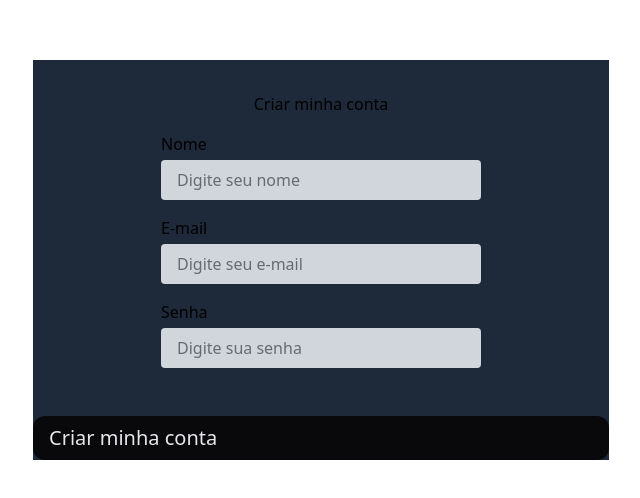
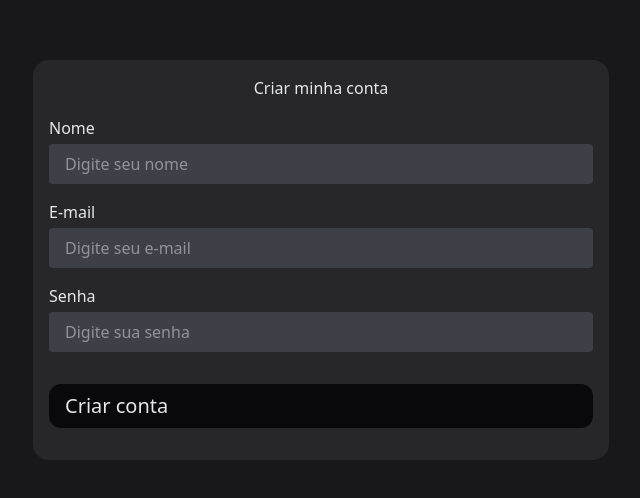
Before and after one commit to ricardoof/strada, a React (Vite) app in the folder web/: page /create-account in a window 1280 px wide. Shown: the part 140-638 px from the top of the page, without its empty margins (319-959 px from the left). Built offline with nearby package versions, Linux system fonts and the light colour scheme.

Commit message:
correção tela login

```diff
--- a/web/src/components/formCreateAccount.jsx
+++ b/web/src/components/formCreateAccount.jsx
@@ -1,29 +1,36 @@
+import { Button } from "./button";
 import { Input } from "./input";
 
 export function FormCreateAccount() {
     return (
-        <div className="flex flex-col w-full gap-4 items-center justify-center p-8">
-            <h2>Criar minha conta</h2>
+        <div className="flex flex-col w-full gap-4 items-center justify-center p-4">
+            <h2 className="text-font">Criar minha conta</h2>
 
-            <div className="flex flex-col gap-1 w-80">
-                <p>Nome</p>
-                <div className="flex gap-1 px-4 py-2 bg-gray-300 rounded">
+            <div className="flex flex-col gap-1 w-full">
+                <p className="text-font">Nome</p>
+                <div className="flex gap-1 px-4 py-2 bg-input rounded">
                     <Input type="text" placeholder="Digite seu nome" />
                 </div>
             </div>
 
-            <div className="flex flex-col gap-1 w-80">
-                <p>E-mail</p>
-                <div className="flex gap-1 px-4 py-2 bg-gray-300 rounded">
+            <div className="flex flex-col gap-1 w-full">
+                <p className="text-font">E-mail</p>
+                <div className="flex gap-1 px-4 py-2 bg-input rounded">
                     <Input type="text" placeholder="Digite seu e-mail" />
                 </div>
             </div>
 
-            <div className="flex flex-col gap-1 w-80">
-                <p>Senha</p>
-                <div className="flex gap-1 px-4 py-2 bg-gray-300 rounded">
+            <div className="flex flex-col gap-1 w-full">
+                <p className="text-font">Senha</p>
+                <div className="flex gap-1 px-4 py-2 bg-input rounded">
                     <Input type="password" placeholder="Digite sua senha" />
                 </div>
+            </div>
+
+            <div className="w-full py-4">
+                <Button>
+                    Criar conta
+                </Button>
             </div>
         </div>
     )
--- a/web/src/components/formLogin.jsx
+++ b/web/src/components/formLogin.jsx
@@ -12,21 +12,21 @@ export function FormLogin() {
     }
 
     return (
-        <div className="flex flex-col gap-4 bg-card min-h-screen items-center justify-center p-8">
+        <div className="flex flex-col w-full gap-4 items-center justify-center p-4">
             <p className="text-lg text-font lg:text-2xl">Acesse sua conta</p>
 
-            <div className="flex flex-col gap-1">
+            <div className="flex flex-col gap-1 w-full lg:w-90">
                 <p className="text-sm text-font lg:text-xl">E-mail</p>
-                <div className="flex gap-1 px-4 py-2 bg-input rounded w-60 lg:w-90">
-                    <Mail className="text-black" />
+                <div className="flex gap-1 px-4 py-2 bg-input rounded lg:w-90">
+                    <Mail className="text-font" />
                     <Input type="text" placeholder="Digite seu e-mail" />
                 </div>
             </div>
 
-            <div className="flex flex-col gap-1">
+            <div className="flex flex-col gap-1 w-full lg:w-90">
                 <p className="text-sm text-font lg:text-xl">Senha</p>
-                <div className="flex gap-1 px-4 py-2 bg-input rounded w-60 lg:w-90">
-                    <LockKeyhole className="text-black" />
+                <div className="flex gap-1 px-4 py-2 bg-input rounded lg:w-90">
+                    <LockKeyhole className="text-font" />
                     <Input
                         type="password"
                         placeholder="Digite sua senha"
@@ -34,7 +34,7 @@ export function FormLogin() {
                 </div>
             </div>
 
-            <div className="w-60 lg:w-90">
+            <div className="w-full lg:w-90">
                 <Button>
                     Acessar
                     <ArrowRight />
@@ -43,7 +43,7 @@ export function FormLogin() {
 
             <p className="text-sm text-font">Não tem uma conta?</p>
 
-            <div className="w-60 lg:w-90">
+            <div className="w-full lg:w-90">
                 <Button onClick={handleNavigateToCreateAccount}>
                     Criar conta
                     <ArrowRight />
--- a/web/src/components/input.jsx
+++ b/web/src/components/input.jsx
@@ -1,7 +1,7 @@
 export function Input(props) {
     return (
         <input
-            className="text-black w-full bg-transparent outline-none"
+            className="text-font w-full bg-transparent outline-none"
             type={props.type}
             placeholder={props.placeholder}
         />
--- a/web/src/pages/createAccount.jsx
+++ b/web/src/pages/createAccount.jsx
@@ -3,13 +3,9 @@ import { FormCreateAccount } from "../components/formCreateAccount";
 
 export function CreateAccount() {
     return (
-        <div className="flex flex-col w-screen h-screen gap-4 items-center justify-center p-8 rounded-3xl">
-            <div className="flex flex-col w-xl bg-gray-800 items-center justify-center gap-4">
+        <div className="flex flex-col w-screen h-screen bg-background items-center justify-center p-8">
+            <div className="flex flex-col w-full bg-card items-center justify-center gap-4 rounded-2xl lg:w-xl">
                 <FormCreateAccount />
-
-            <Button>
-                Criar minha conta
-            </Button>
             </div>
         </div>
     )
--- a/web/src/pages/login.jsx
+++ b/web/src/pages/login.jsx
@@ -6,7 +6,7 @@ export function Login() {
             <div className="hidden lg:block lg:w-2/3">
 
             </div>
-            <div className="w-full lg:w-1/3">
+            <div className="flex flex-col w-80 rounded-2xl items-center bg-card justify-center lg:w-1/3 lg:min-h-screen lg:rounded-none">
                 <FormLogin />
             </div>
         </div>
```
Also changed, not shown: 1 other file (tests, documents, lock files or other folders).
